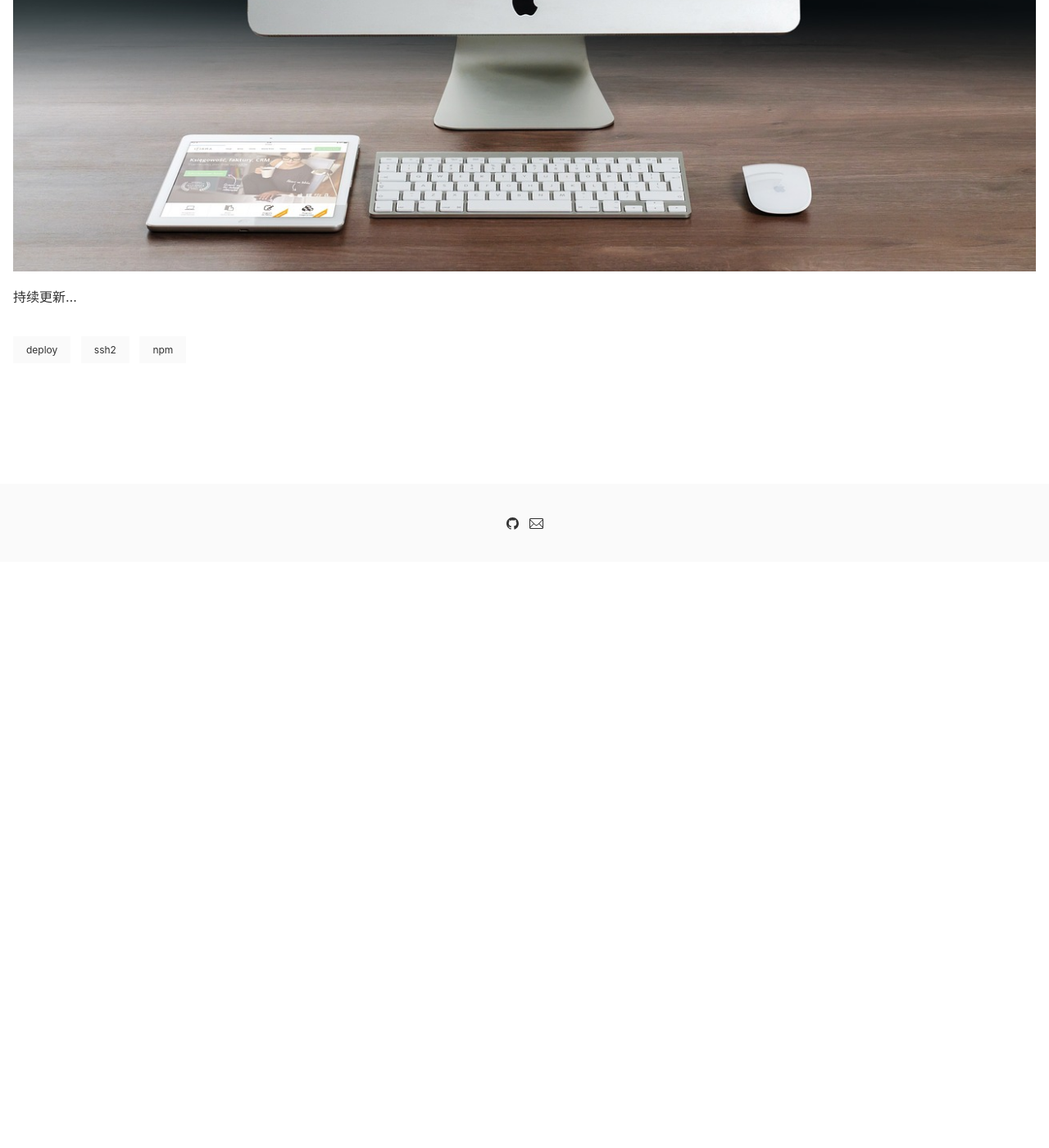
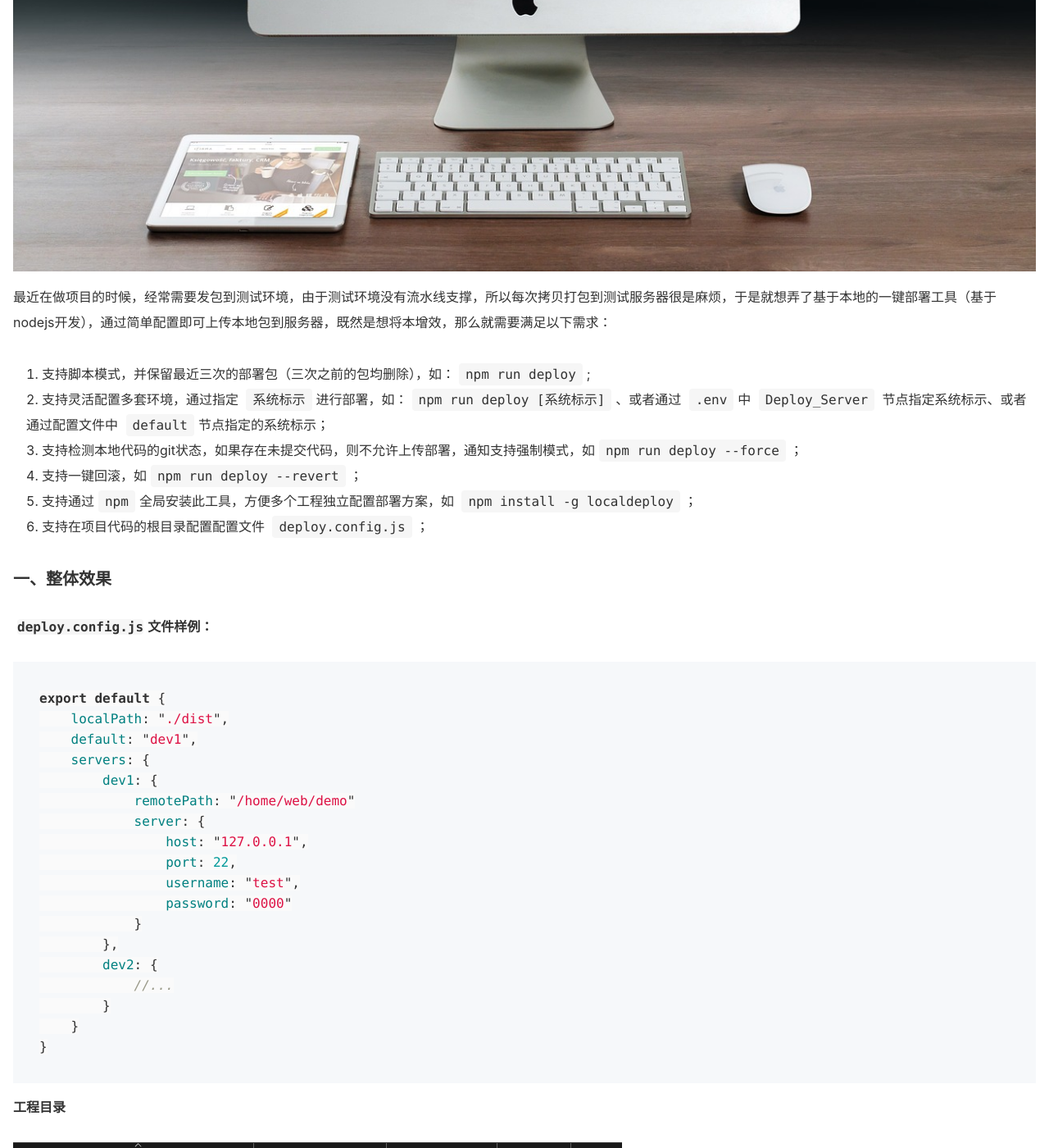
Before and after one commit to zhangyu-xa/zhangyu-xa.github.io, a Jekyll site: the page built from _posts/2022-07-05-deploy.markdown, in a window 1280 px wide and 1400 px high, scrolled down 715 px. Shown: the whole window at 82% size. Built offline with Jekyll 4.4.1, drawn with Linux system fonts in a browser that asks for light colours; before the commit the page ends 1289 px from its top, so only the background shows below that; some of the changed text lies outside the part shown.

Commit message:
[修改]更新ssh2部署文档

````diff
--- a/_posts/2022-07-05-deploy.markdown
+++ b/_posts/2022-07-05-deploy.markdown
@@ -5,4 +5,74 @@ tags: [deploy, ssh2, npm]
 image: '/images/pages/cover3.jpg'
 ---
 
-持续更新...
+最近在做项目的时候，经常需要发包到测试环境，由于测试环境没有流水线支撑，所以每次拷贝打包到测试服务器很是麻烦，于是就想弄了基于本地的一键部署工具（基于nodejs开发），通过简单配置即可上传本地包到服务器，既然是想将本增效，那么就需要满足以下需求：
+
+1. 支持脚本模式，并保留最近三次的部署包（三次之前的包均删除），如：`npm run deploy`;
+2. 支持灵活配置多套环境，通过指定 `系统标示`进行部署，如：`npm run deploy [系统标示]`、或者通过 `.env`中 `Deploy_Server`  节点指定系统标示、或者通过配置文件中 `default`节点指定的系统标示；
+3. 支持检测本地代码的git状态，如果存在未提交代码，则不允许上传部署，通知支持强制模式，如`npm run deploy --force`；
+4. 支持一键回滚，如`npm run deploy --revert`；
+5. 支持通过`npm`全局安装此工具，方便多个工程独立配置部署方案，如 `npm install -g localdeploy`；
+6. 支持在项目代码的根目录配置配置文件 `deploy.config.js`；
+
+####  一、整体效果
+
+###### `deploy.config.js`文件样例：
+
+```javascript
+export default {
+    localPath: "./dist",
+    default: "dev1",
+    servers: {
+        dev1: {
+            remotePath: "/home/web/demo"
+            server: {
+                host: "127.0.0.1",
+                port: 22,
+                username: "test",
+                password: "0000"
+            }
+        },
+        dev2: {
+            //...
+        }
+    }
+}
+```
+
+###### 工程目录
+
+![alt](/images/posts/deploy/01.png)
+
+`deploy.config.js`配置文件在工程的根目录。
+
+###### `package.json` 配置
+
+```json
+{
+  "scripts": {
+    "deploy": "deploy"
+  }
+}
+```
+
+通过 `npm install localdeploy -g`全局注册后（这里我在本地通过verdaccio搭建本地私服，实现npm包的管理），可以直接通过`deploy`命令直接调用发布。
+
+> 备注：也可以通过源码包引入的方式实现，具体操作见附录1。
+
+###### 部署效果
+
+![alt](/images/posts/deploy/02.png)
+
+###### 回退效果
+
+![alt](/images/posts/deploy/03.png)
+
+
+
+### 二、关键技术点
+
+
+
+### 附录
+
+###### 本地引入源码实现部署方案
````
Also changed, not shown: images/posts/deploy/01.png (added), images/posts/deploy/02.png (added), images/posts/deploy/03.png (added).
